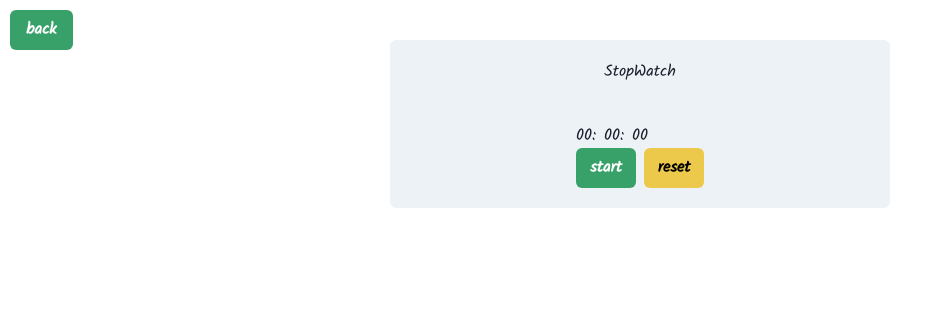
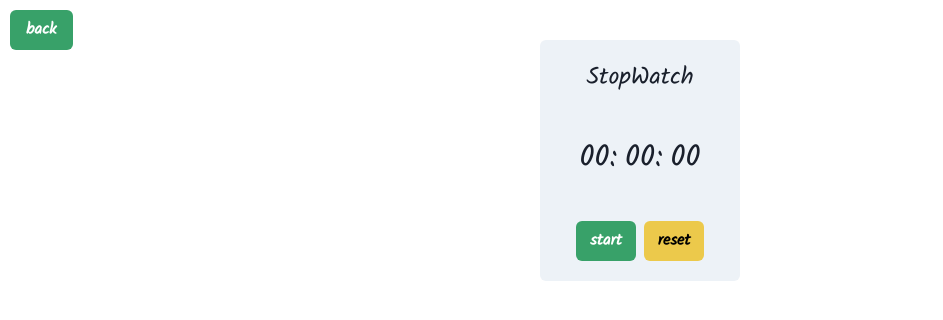
Before and after one commit to Afshin-Shoja/react-micro-projects, a React (Vite) app: page /StopWatch in a window 1280 px wide. Shown: the top 320 px of the page, without its empty margins (0-943 px from the left). Built offline with nearby package versions, Linux system fonts and the light colour scheme.

Commit message:
finish project 1

```diff
--- a/src/projects/01-StopWatch/index.tsx
+++ b/src/projects/01-StopWatch/index.tsx
@@ -3,6 +3,7 @@ import {
   ButtonGroup,
   Card,
   CardBody,
+  CardFooter,
   CardHeader,
   HStack,
   Stack,
@@ -27,23 +28,26 @@ export const StopWatch = () => {
   }, [running]);
   return (
     <>
+      {/* ----------------fix btn-------------------- */}
       <Link to="/">
         <Button position="fixed" left="10px" top="10px" colorScheme="green">
           back
         </Button>
       </Link>
-      <Stack margin="40px auto" width="500px">
-        <Card align="center" variant="filled">
+      {/* ----------------start-------------------- */}
+      <Stack margin="40px auto" width="200px">
+        <Card align="center" variant="filled" width="200px">
           <CardHeader>
-            <Text>StopWatch</Text>
+            <Text fontSize="2xl">StopWatch</Text>
           </CardHeader>
           <CardBody alignItems="center">
-            <HStack>
+            <HStack fontSize="30px">
               <span>{("0" + Math.floor((Time / 60000) % 60)).slice(-2)}:</span>
               <span>{("0" + Math.floor((Time / 1000) % 60)).slice(-2)}:</span>
               <span>{("0" + ((Time / 10) % 100)).slice(-2)}</span>
             </HStack>
-            <HStack>
+          </CardBody>
+          <CardFooter>
             <ButtonGroup>
               {running ? (
                 <Button
@@ -78,8 +82,7 @@ export const StopWatch = () => {
                 reset
               </Button>
             </ButtonGroup>
-            </HStack>
-          </CardBody>
+          </CardFooter>
         </Card>
       </Stack>
     </>
```
Lines whose indentation alone changed are shown as unchanged.
